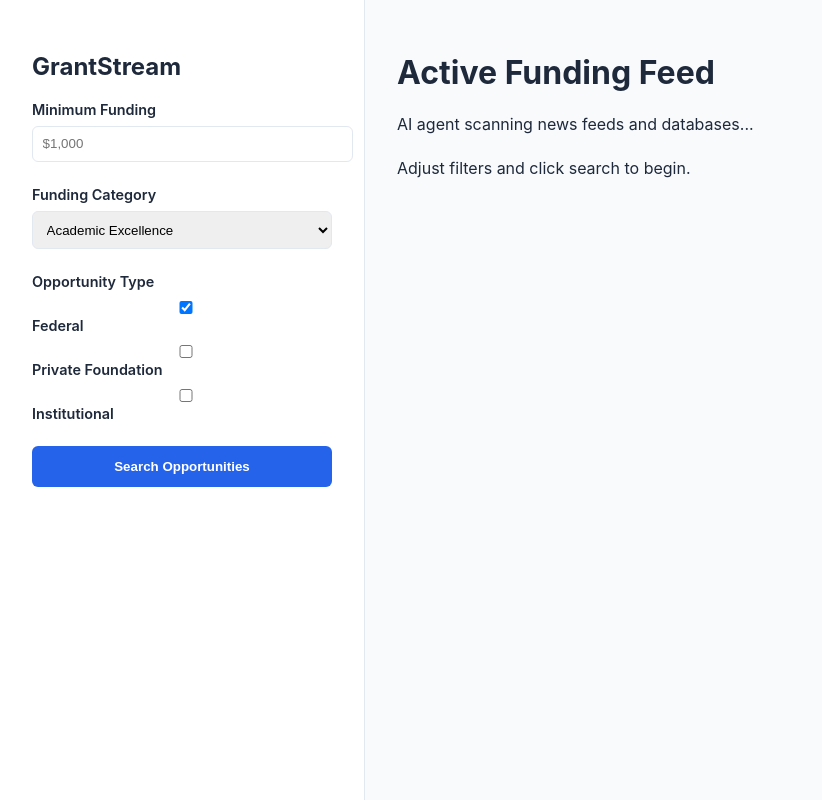
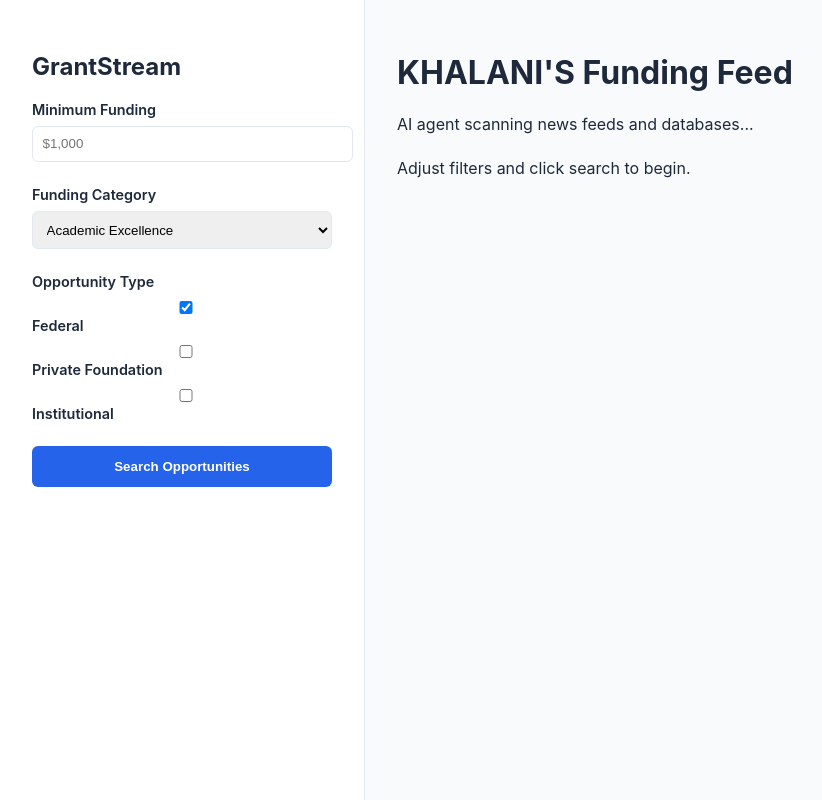
Before and after one commit to VANGUARDE-DIGITAL-LLC/grant-finder, a plain HTML site: page index.html in a window 1280 px wide. Shown: the whole page, without its empty margins (0-822 px from the left). Drawn offline with Linux system fonts and the light colour scheme.

Commit message:
Update index.html

```diff
--- a/index.html
+++ b/index.html
@@ -41,7 +41,7 @@
 
         <main class="main-content">
             <header class="content-header">
-                <h1>Active Funding Feed</h1>
+                <h1>KHALANI'S Funding Feed</h1>
                 <p>AI agent scanning news feeds and databases...</p>
             </header>
 
```
